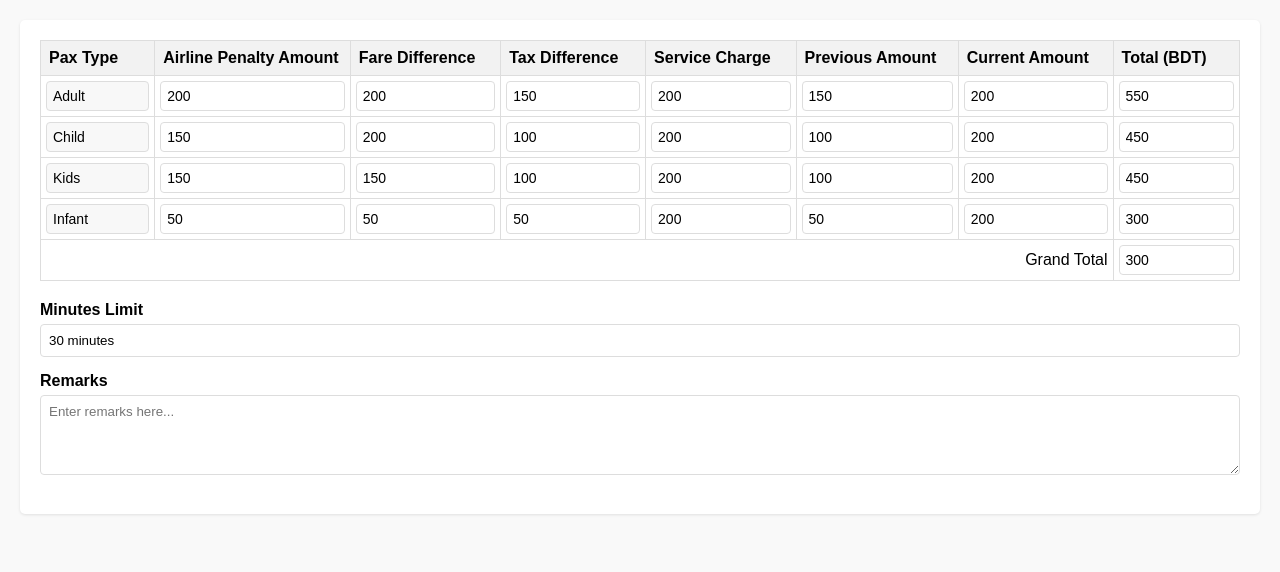
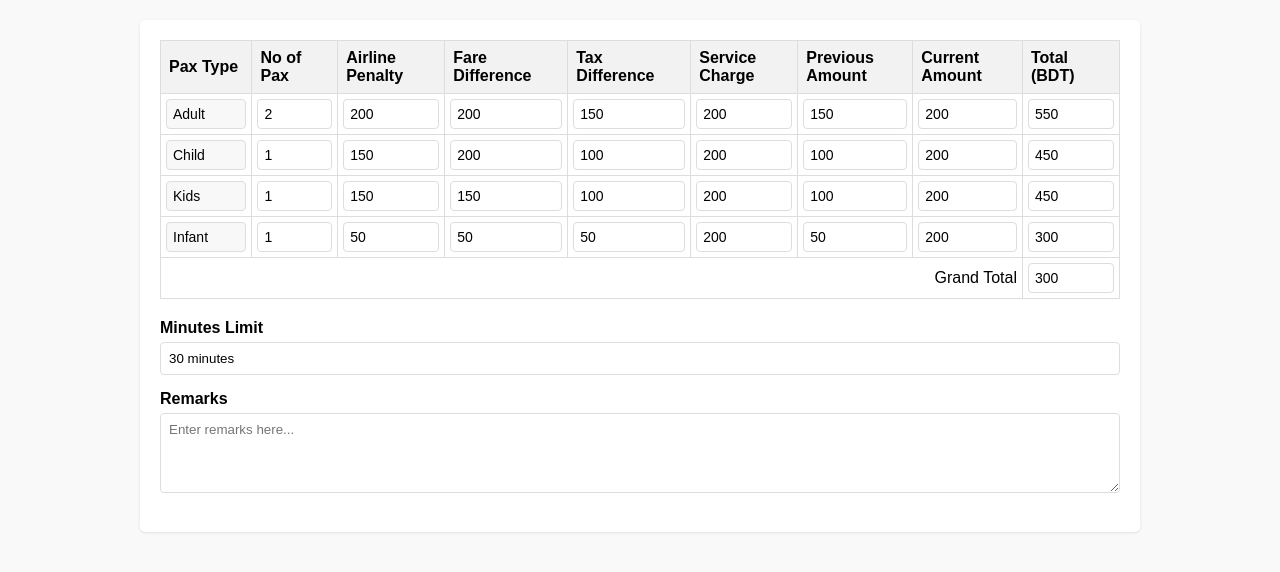
Before and after one commit to mhhasanmehedi/airline-fee-calculator, a plain HTML site: page index.html in a window 1280 px wide. Drawn offline with Linux system fonts and the light colour scheme.

Commit message:
Update form

```diff
--- a/index.html
+++ b/index.html
@@ -18,7 +18,7 @@
       }
 
       .container {
-        max-width: 1400px;
+        max-width: 1000px;
         margin: 0 auto;
         background-color: #fff;
         border-radius: 5px;
@@ -42,8 +42,7 @@
 
       th {
         background-color: #f2f2f2;
-        font-weight: bold;
-        white-space: nowrap;
+        font-weight: 600 !important;
       }
 
       td {
@@ -108,7 +107,11 @@
         <thead>
           <tr>
             <th>Pax Type</th>
-            <th>Airline Penalty Amount</th>
+            <th>
+              No of <br />
+              Pax
+            </th>
+            <th>Airline Penalty</th>
             <th>Fare Difference</th>
             <th>Tax Difference</th>
             <th>Service Charge</th>
@@ -126,6 +129,7 @@
                 value="Adult"
               />
             </td>
+            <td><input type="number" class="table-input" value="2" /></td>
             <td><input type="number" class="table-input" value="200" /></td>
             <td><input type="number" class="table-input" value="200" /></td>
             <td><input type="number" class="table-input" value="150" /></td>
@@ -144,6 +148,7 @@
                 value="Child"
               />
             </td>
+            <td><input type="number" class="table-input" value="1" /></td>
             <td><input type="number" class="table-input" value="150" /></td>
             <td><input type="number" class="table-input" value="200" /></td>
             <td><input type="number" class="table-input" value="100" /></td>
@@ -162,6 +167,7 @@
                 value="Kids"
               />
             </td>
+            <td><input type="number" class="table-input" value="1" /></td>
             <td><input type="number" class="table-input" value="150" /></td>
             <td><input type="number" class="table-input" value="150" /></td>
             <td><input type="number" class="table-input" value="100" /></td>
@@ -180,6 +186,7 @@
                 value="Infant"
               />
             </td>
+            <td><input type="number" class="table-input" value="1" /></td>
             <td><input type="number" class="table-input" value="50" /></td>
             <td><input type="number" class="table-input" value="50" /></td>
             <td><input type="number" class="table-input" value="50" /></td>
@@ -191,7 +198,7 @@
             </td>
           </tr>
           <tr>
-            <td colspan="7" style="text-align: right">Grand Total</td>
+            <td colspan="8" style="text-align: right">Grand Total</td>
             <td>
               <input type="number" class="table-input" value="300" readonly />
             </td>
```
